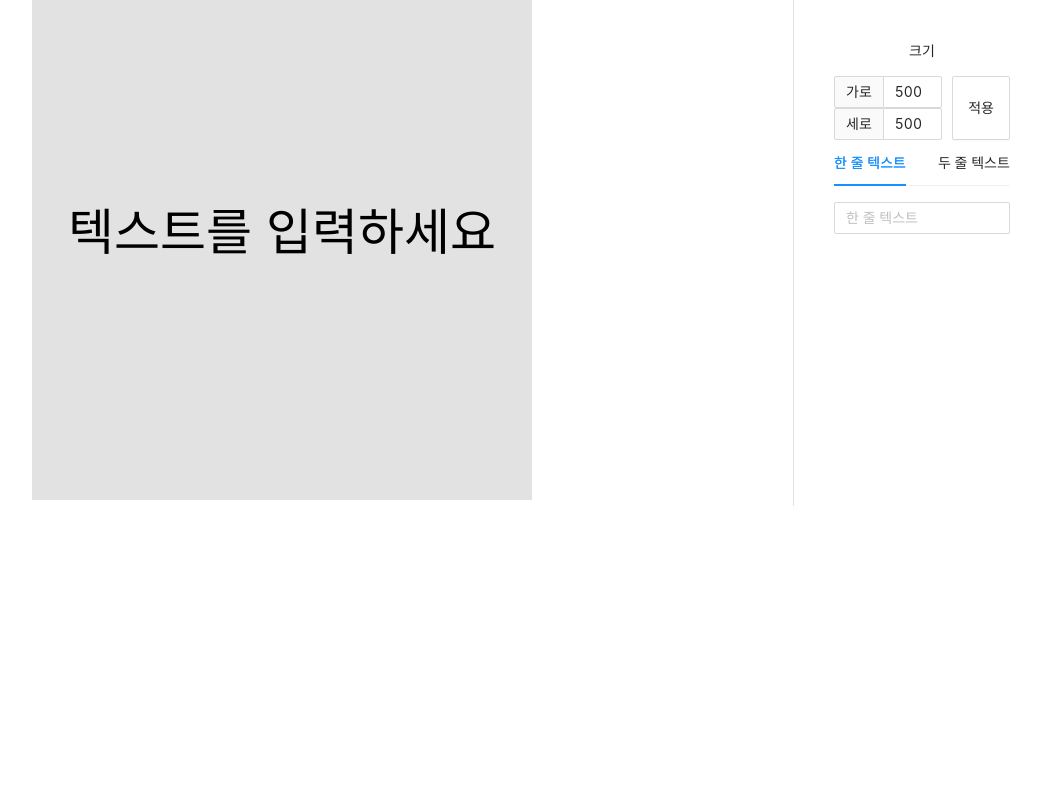
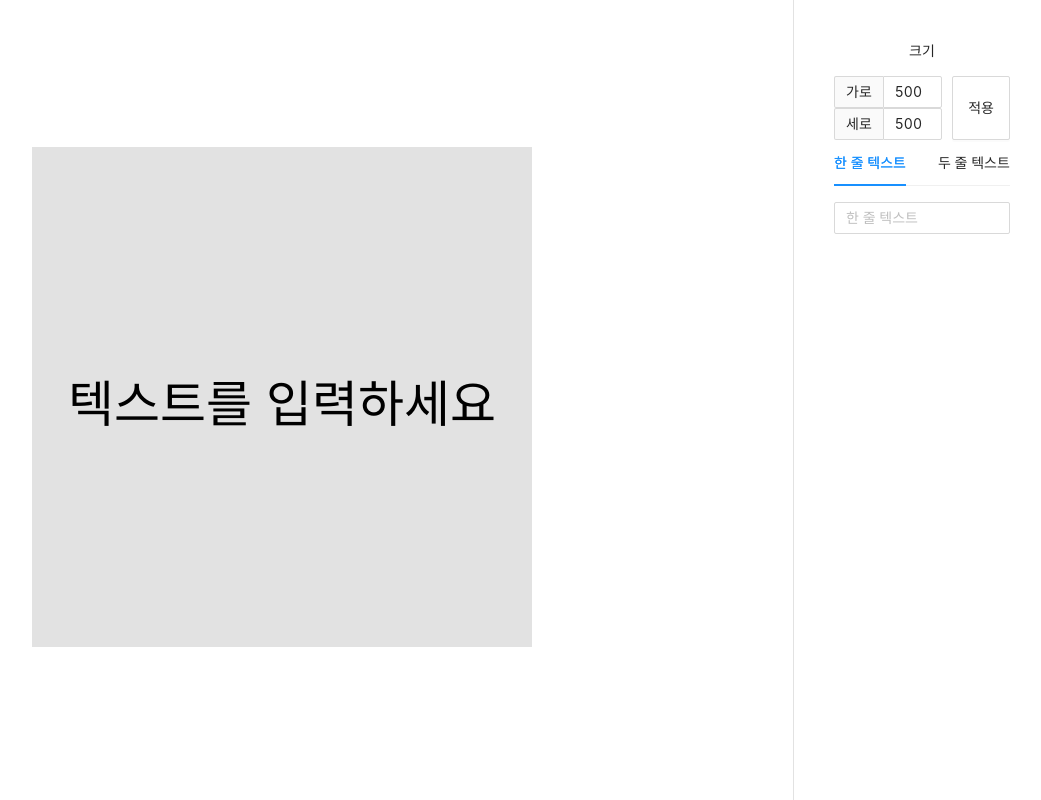
Before and after one commit to jch1223/thumbnail_creater, a React (Create React App) app: page / in a window 1280 px wide. Shown: the whole page, without its empty margins (230-1271 px from the left). Built offline with nearby package versions, Linux system fonts and the light colour scheme; the HTML template or start-up script is replaced by a standard one.

Commit message:
modified/캔버스 수직 가운데 정렬

```diff
--- a/src/App.js
+++ b/src/App.js
@@ -47,6 +47,7 @@ function App() {
 
 const AppWrap = styled.div`
   display: flex;
+  height: 100%;
 `;
 
 export default App;
--- a/src/components/Canvas.jsx
+++ b/src/components/Canvas.jsx
@@ -1,4 +1,5 @@
 import React, { useRef, useEffect, useState } from "react";
+import styled from "styled-components";
 
 function Canvas({ Width, Height, TextType, Text, Text1, Text2 }) {
   const canvasRef = useRef(null);
@@ -14,7 +15,7 @@ function Canvas({ Width, Height, TextType, Text, Text1, Text2 }) {
     context.font = "50px Arial";
 
     if (TextType) {
-      context.fillText(Text, canvas.width / 2, canvas.height / 2);
+      context.fillText(Text, canvas.width / 2, canvas.height / 2 + 50 / 2);
     } else {
       context.fillText(Text1, canvas.width / 2, canvas.height / 2 - 50 / 1.5);
       context.fillText(Text2, canvas.width / 2, canvas.height / 2 + 50 / 1.5);
--- a/src/container/layout/Content.jsx
+++ b/src/container/layout/Content.jsx
@@ -18,10 +18,13 @@ function Content({ Width, Height, TextType, Text, Text1, Text2 }) {
 }
 
 const CanvasWrap = styled.div`
+  overflow: scroll;
   display: inline-flex;
   width: 80%;
+  height: 100%;
   border-right: 1px solid #e2e2e2;
   justify-content: center;
+  align-items: center;
 `;
 
 export default Content;
--- a/src/index.css
+++ b/src/index.css
@@ -1,13 +1,17 @@
 body {
   margin: 0;
-  font-family: -apple-system, BlinkMacSystemFont, 'Segoe UI', 'Roboto', 'Oxygen',
-    'Ubuntu', 'Cantarell', 'Fira Sans', 'Droid Sans', 'Helvetica Neue',
+  font-family: -apple-system, BlinkMacSystemFont, "Segoe UI", "Roboto", "Oxygen",
+    "Ubuntu", "Cantarell", "Fira Sans", "Droid Sans", "Helvetica Neue",
     sans-serif;
   -webkit-font-smoothing: antialiased;
   -moz-osx-font-smoothing: grayscale;
 }
 
 code {
-  font-family: source-code-pro, Menlo, Monaco, Consolas, 'Courier New',
+  font-family: source-code-pro, Menlo, Monaco, Consolas, "Courier New",
     monospace;
 }
+
+#root {
+  height: 100%;
+}
```
